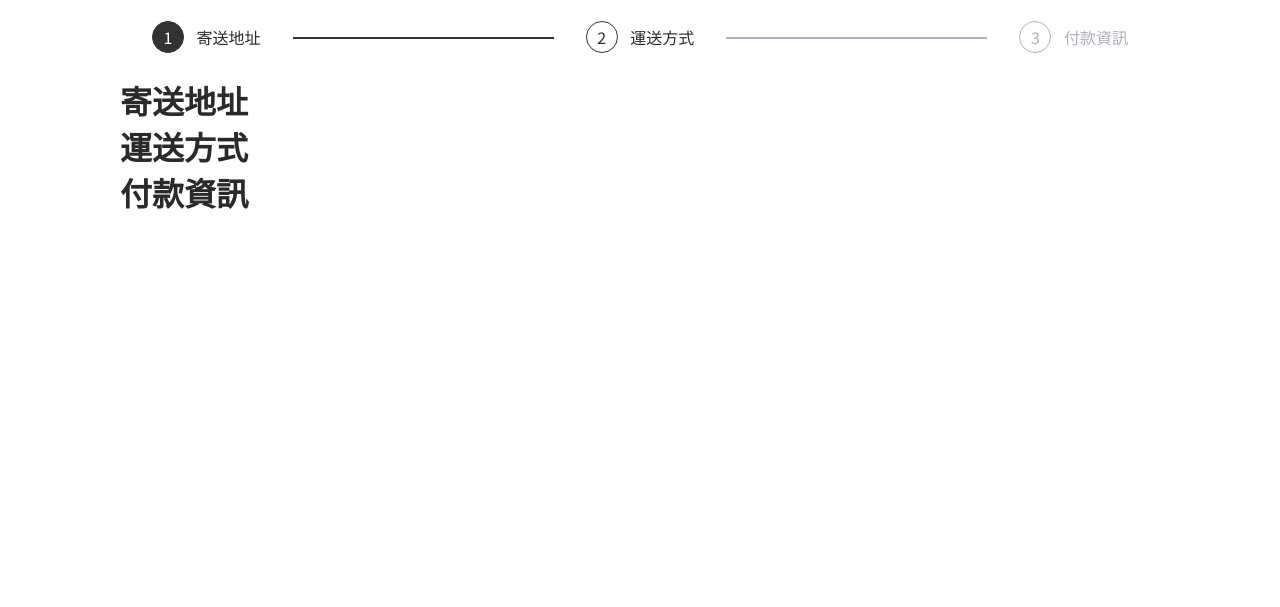
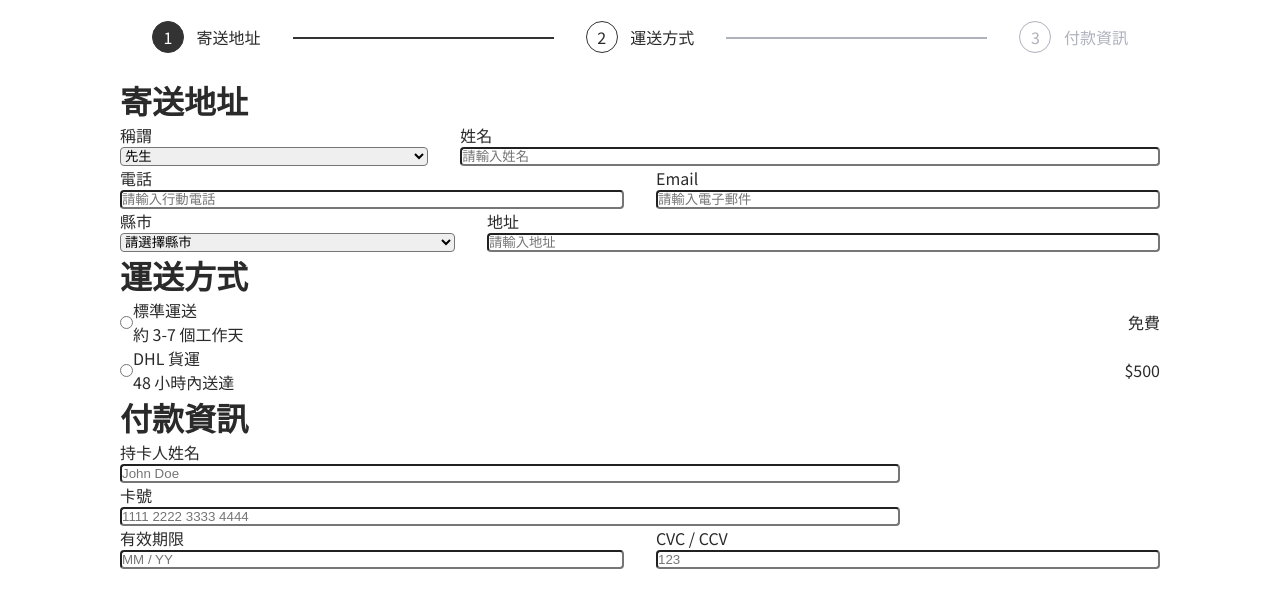
Before and after one commit to DollyChen-CYC/Checkout_Page, a plain HTML site: page index.html in a window 1280 px wide. Shown: the part 113-720 px from the top of the page. Drawn offline with Linux system fonts and the light colour scheme.

Commit message:
feat: add HTML of form group

```diff
--- a/index.html
+++ b/index.html
@@ -76,18 +76,101 @@
         <!-- form-part 1 -->
         <div class="form-part">
           <h2 class="form-title">寄送地址</h2>
+          <div class="form-row d-flex justify-content-between">
+            <div class="form-unit d-flex flex-column  flex-grow-1">
+              <label for="salutation">稱謂</label>
+              <select name="salutation" id="salutation">
+                <option value="Mr">先生</option>
+                <option value="Ms">小姐</option>
+                <option value="Mx">Mx</option>
+              </select>
+            </div>
+            <div class="form-unit d-flex flex-column  flex-grow-2">
+              <label for="name">姓名</label>
+              <input type="text" name="name" id="name" placeholder="請輸入姓名">
+            </div>
+          </div>
+          <div class="form-row d-flex justify-content-between">
+            <div class="form-unit d-flex flex-column  flex-grow-1">
+              <label for="phone">電話</label>
+              <input type="text" name="phone" id="phone" placeholder="請輸入行動電話">
+            </div>
+            <div class="form-unit d-flex flex-column  flex-grow-1">
+              <label for="email">Email</label>
+              <input type="text" name="email" id="email" placeholder="請輸入電子郵件">
+            </div>
+          </div>
+          <div class="form-row d-flex justify-content-between">
+            <div class="form-unit d-flex flex-column  flex-grow-1">
+              <label for="city">縣市</label>
+              <select name="city" id="city">
+                <option value="" selected disabled>請選擇縣市</option>
+                <option value="taipei">台北市</option>
+                <option value="new-taipei">新北市</option>
+                <option value="taichung">台中市</option>
+                <option value="tainan">台南市</option>
+                <option value="kaohsiung">高雄市</option>
+                <option value="more">更多...</option>
+              </select>
+            </div>
+            <div class="form-unit d-flex flex-column  flex-grow-2">
+              <label for="address">地址</label>
+              <input type="text" name="address" id="address" placeholder="請輸入地址">
+            </div>
+          </div>
         </div>
 
         <!-- form-part 2 -->
         <div class="form-part">
           <h2 class="form-title">運送方式</h2>
+          <div class="form-row">
+            <label for="standard-shipping" class="checkbox-group d-flex justify-content-between align-items-center rounded-1">
+              <input type="radio" name="shipping" id="standard-shipping" value="standard-shipping">
+              <div class="shipping-desc d-flex flex-column flex-grow-1">
+                <span class="shipping-subtitle d-inline-block">標準運送</span>
+                <span class="d-inline-block">約 3-7 個工作天</span>
+              </div>
+              <div class="shipping-fee">免費</div>
+            </label>
+          </div>
+          <div class="form-row">
+            <label for="DHL-shipping" class="checkbox-group d-flex justify-content-between align-items-center rounded-1">
+              <input type="radio" name="shipping" id="DHL-shipping" value="DHL-shipping">
+              <div class="shipping-desc d-flex flex-column flex-grow-1">
+                <span class="shipping-subtitle d-inline-block">DHL 貨運</span>
+                <span class="d-inline-block">48 小時內送達</span>
+              </div>
+              <div class="shipping-fee">$500</div>
+            </label>
+          </div>
         </div>
 
         <!-- form-part 3 -->
         <div class="form-part">
           <h2 class="form-title">付款資訊</h2>
+            <div class="form-row">
+              <div class="form-unit d-flex flex-column w-75">
+                <label for="credit-card-holder">持卡人姓名</label>
+                <input type="text" name="credit-card-holder" id="credit-card-holder" placeholder="John Doe">
+              </div>
+            </div>
+            <div class="form-row d-flex">
+              <div class="form-unit d-flex flex-column w-75">
+                <label for="credit-card-no">卡號</label>
+                <input type="text" name="credit-card-no" id="credit-card-no" placeholder="1111 2222 3333 4444">
+              </div>
+            </div>
+            <div class="form-row d-flex justify-content-between">
+              <div class="form-unit d-flex flex-column flex-grow-1">
+                <label for="credit-card-expiration">有效期限</label>
+                <input type="text" name="credit-card-expiration" id="credit-card-expiration" placeholder="MM / YY">
+              </div>
+              <div class="form-unit d-flex flex-column flex-grow-1">
+                <label for="CVC-CCV">CVC / CCV</label>
+                <input type="text" name="CVC-CCV" id="CVC-CCV" placeholder="123">
+              </div>
+            </div>
         </div>
-
 
       </div>
 
--- a/scss_dir/style.scss
+++ b/scss_dir/style.scss
@@ -213,6 +213,12 @@ $multiple: (1, 2, 3, 4);
 
 .align-items-center {
   align-items: center;
+}
+
+@each $num in (1, 2, 3) {
+  .flex-grow-#{$num} {
+    flex-grow: $num;
+  }
 }
 
 /* shorthand border-radius classes */
@@ -448,3 +454,18 @@ form {
     background-color: $dark-gray;
   }
 }
+
+
+
+// temporary style
+.form-row {
+  gap: 2rem;
+
+}
+.form-unit{
+  // outline: 1px solid red;
+}
+
+.form-part input , .form-part select {
+  border-radius: 4px;
+}
```
Also changed, not shown: css_dir/style.css, 1 other file.
